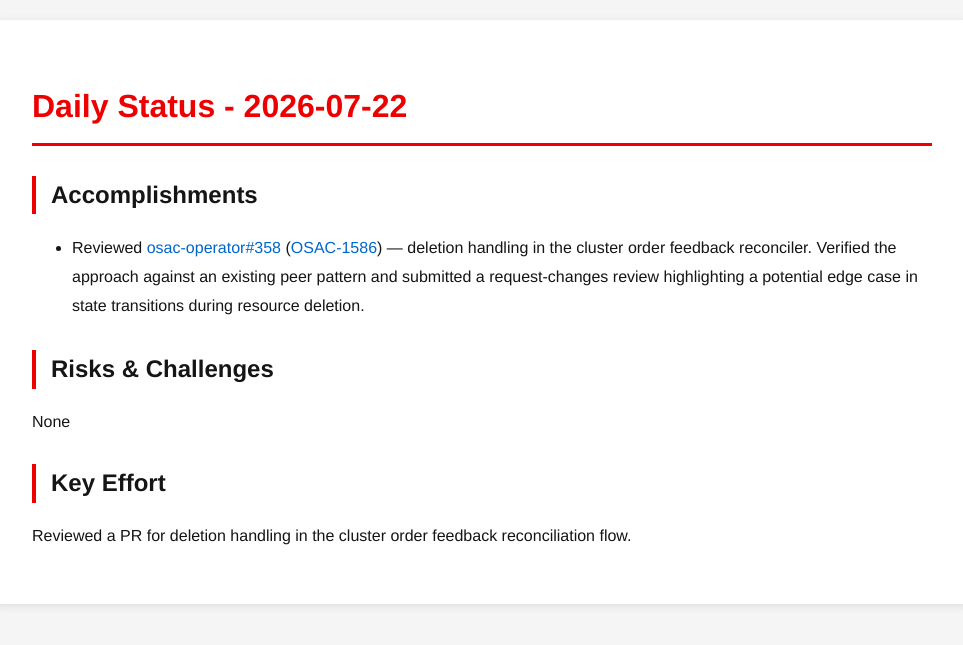
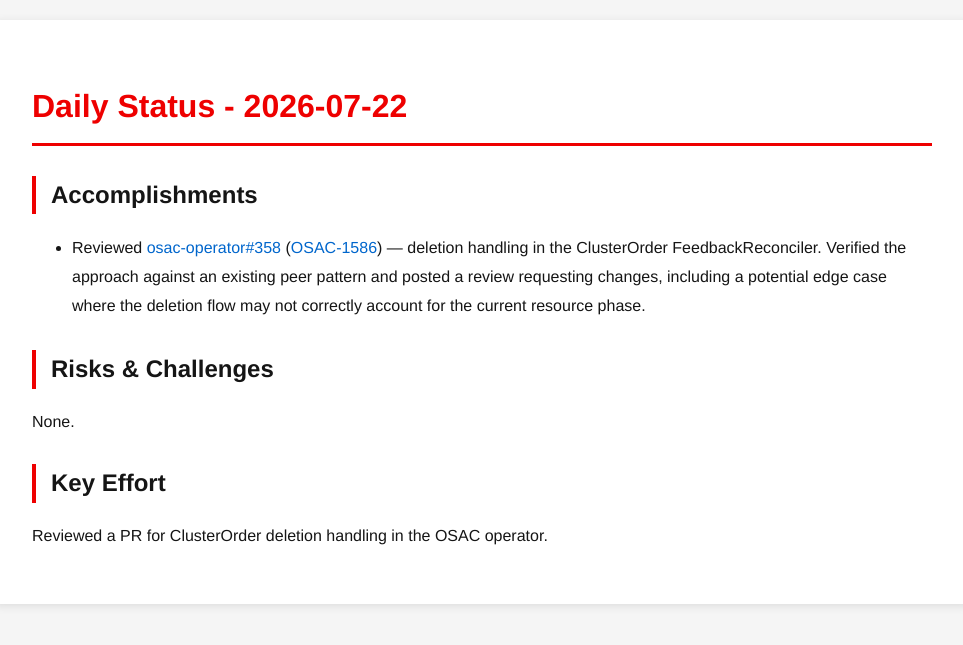
Before and after one commit to tzvatot/daily-status, a Jekyll site: the page built from 2026-07-22.md, in a window 1280 px wide. Shown: the top 645 px of the page, without its empty margins (158-1121 px from the left). Built offline with Jekyll 4.4.1, drawn with Linux system fonts in a browser that asks for light colours.

Commit message:
Daily status update - 2026-07-22

```diff
--- a/2026-07-22.md
+++ b/2026-07-22.md
@@ -7,10 +7,10 @@
 # Daily Status - 2026-07-22
 
 ## Accomplishments
-- Reviewed [osac-operator#358](https://github.com/osac-project/osac-operator/pull/358) ([OSAC-1586](https://redhat.atlassian.net/browse/OSAC-1586)) — deletion handling in the cluster order feedback reconciler. Verified the approach against an existing peer pattern and submitted a request-changes review highlighting a potential edge case in state transitions during resource deletion.
+- Reviewed [osac-operator#358](https://github.com/osac-project/osac-operator/pull/358) ([OSAC-1586](https://redhat.atlassian.net/browse/OSAC-1586)) — deletion handling in the ClusterOrder FeedbackReconciler. Verified the approach against an existing peer pattern and posted a review requesting changes, including a potential edge case where the deletion flow may not correctly account for the current resource phase.
 
 ## Risks & Challenges
-None
+None.
 
 ## Key Effort
-Reviewed a PR for deletion handling in the cluster order feedback reconciliation flow.
+Reviewed a PR for ClusterOrder deletion handling in the OSAC operator.
```
